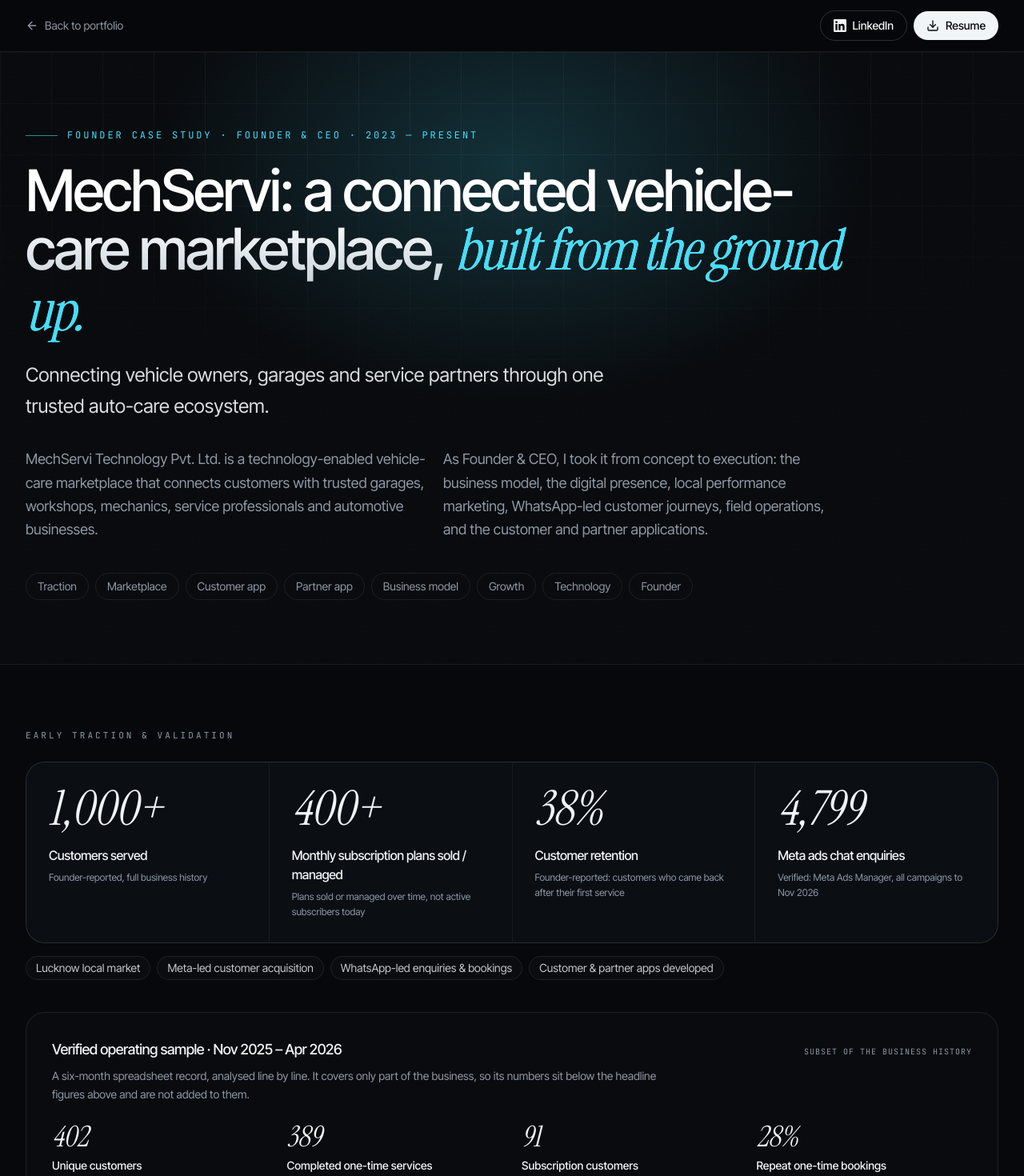
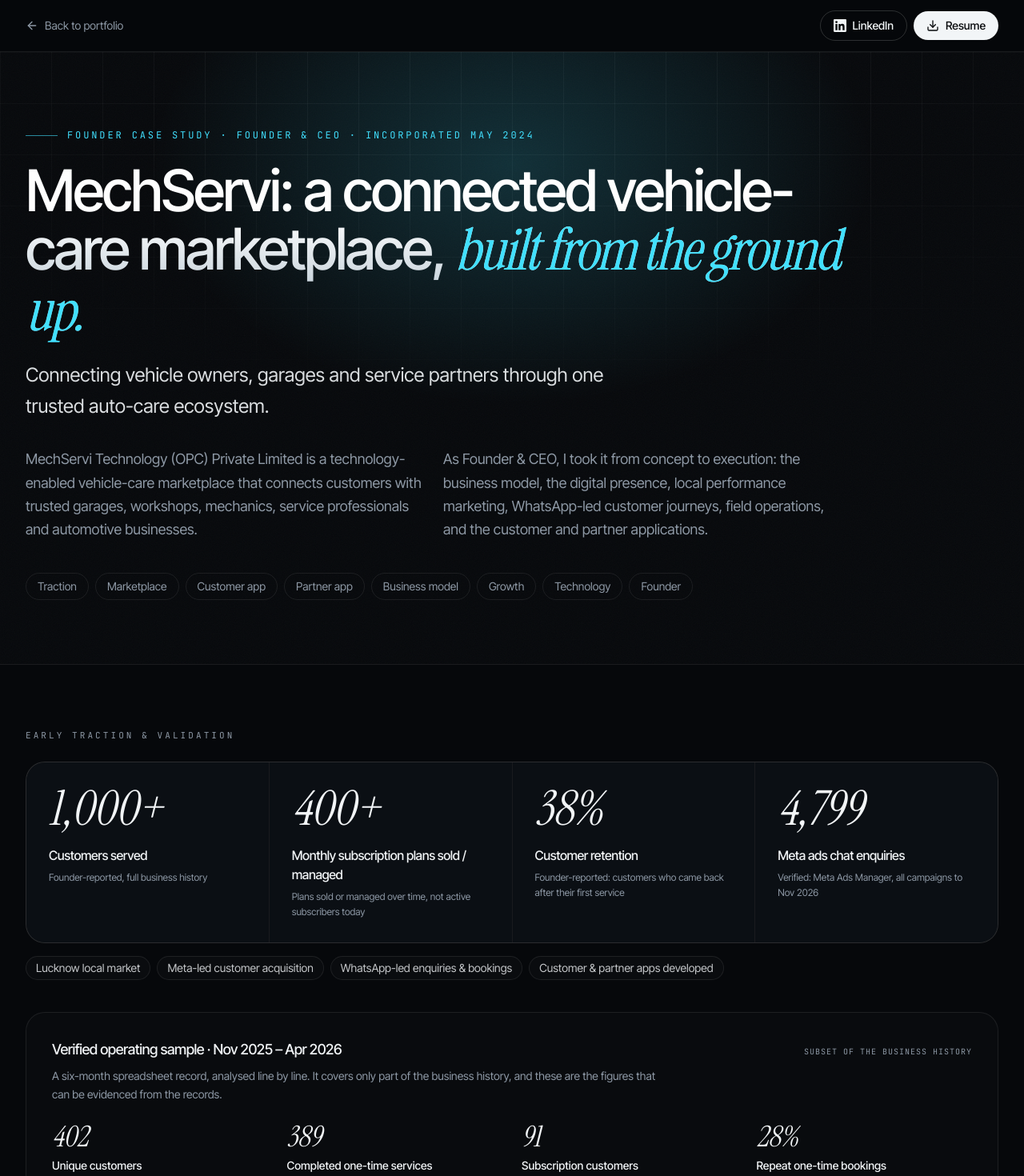
Before and after one commit to rishabh18795-rgb/rishabh-shukla-portfolio, a Next.js app: page /rishabh-shukla-portfolio/mechservi in a window 1280 px wide. Shown: the top 1470 px of the page at 80% size. Built offline with nearby package versions, Linux system fonts and the light colour scheme.

Commit message:
Correct MechServi legal name and incorporation date in case study

```diff
--- a/src/app/mechservi/page.tsx
+++ b/src/app/mechservi/page.tsx
@@ -132,7 +132,7 @@ export default function MechServiCaseStudy() {
             <Reveal>
               <p className="flex flex-wrap items-center gap-3 font-mono text-xs uppercase tracking-[0.24em] text-cyan">
                 <span className="h-px w-10 bg-cyan/60" aria-hidden />
-                Founder case study · Founder &amp; CEO · 2023 — Present
+                Founder case study · Founder &amp; CEO · Incorporated May 2024
               </p>
               <h1 className="text-gradient mt-6 max-w-5xl text-4xl font-medium leading-[1.02] tracking-[-0.035em] sm:text-6xl md:text-7xl">
                 MechServi: a connected vehicle-care marketplace,{" "}
@@ -144,7 +144,7 @@ export default function MechServiCaseStudy() {
             </Reveal>
             <Reveal className="mt-8 grid max-w-5xl gap-5 text-lg leading-relaxed text-muted md:grid-cols-2">
               <p>
-                MechServi Technology Pvt. Ltd. is a technology-enabled vehicle-care marketplace that connects customers with
+                MechServi Technology (OPC) Private Limited is a technology-enabled vehicle-care marketplace that connects customers with
                 trusted garages, workshops, mechanics, service professionals and automotive businesses.
               </p>
               <p>
@@ -181,8 +181,8 @@ export default function MechServiCaseStudy() {
                 <span className="font-mono text-[10px] uppercase tracking-widest text-muted">Subset of the business history</span>
               </div>
               <p className="mt-2 max-w-3xl text-sm leading-relaxed text-muted">
-                A six-month spreadsheet record, analysed line by line. It covers only part of the business, so its numbers sit
-                below the headline figures above and are not added to them.
+                A six-month spreadsheet record, analysed line by line. It covers only part of the business history, and these are
+                the figures that can be evidenced from the records.
               </p>
               <dl className="mt-6 grid grid-cols-2 gap-6 lg:grid-cols-4">
                 {sample.stats.map((s) => (
```
